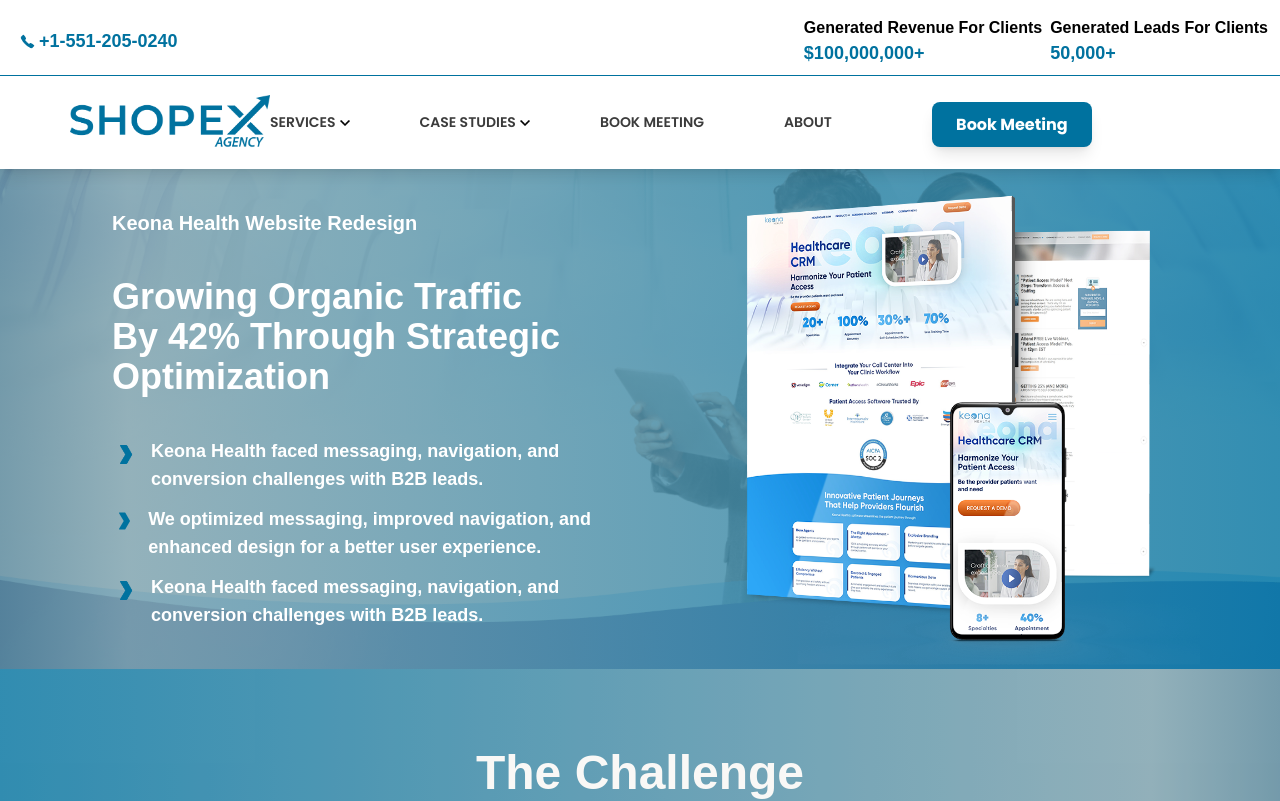
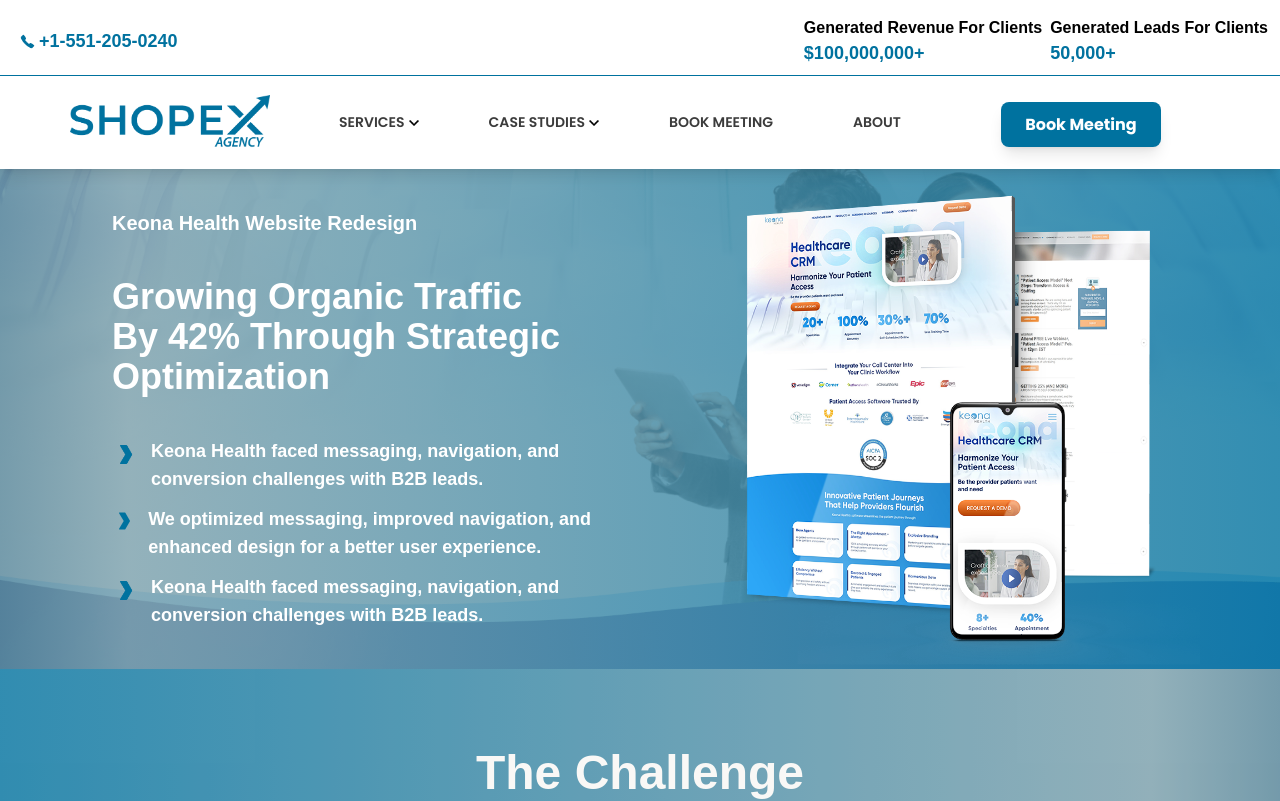
Before and after one commit to Rizu0007/digital-dost-demo, a Next.js app: page /case-study in a window 1280 px wide. Shown: the top 801 px of the page. Built offline with nearby package versions, Linux system fonts and the light colour scheme.

Commit message:
navbar fix

```diff
--- a/components/navbar.jsx
+++ b/components/navbar.jsx
@@ -260,7 +260,7 @@
           </div>
 
           {/* menu */}
-          <div className={`pb-3 pt-3 lg:flex justify-between items-center w-3/4 flex-row  ${isMenuOpen ? "  translateX(-100%) transition-transform duration-1000 ease-in-out fixed top-0 left-0 h-full w-full bg-white mt-0 z-50 overflow-y-auto whitespace-nowrap xs:overflow-x-hidden lg:overflow-y-hidden lg:whitespace-normal " : "hidden"}`}>
+          <div className={`pb-3 pt-3 lg:flex justify-center items-center w-3/4 flex-row  ${isMenuOpen ? "  translateX(-100%) transition-transform duration-1000 ease-in-out fixed top-0 left-0 h-full w-full bg-white mt-0 z-50 overflow-y-auto whitespace-nowrap xs:overflow-x-hidden lg:overflow-y-hidden lg:whitespace-normal " : "hidden"}`}>
             <div className="xs:1/6 lg:hidden flex justify-start ml-5">
               <Image
                 src="/Shopex logo blue.png"
```
